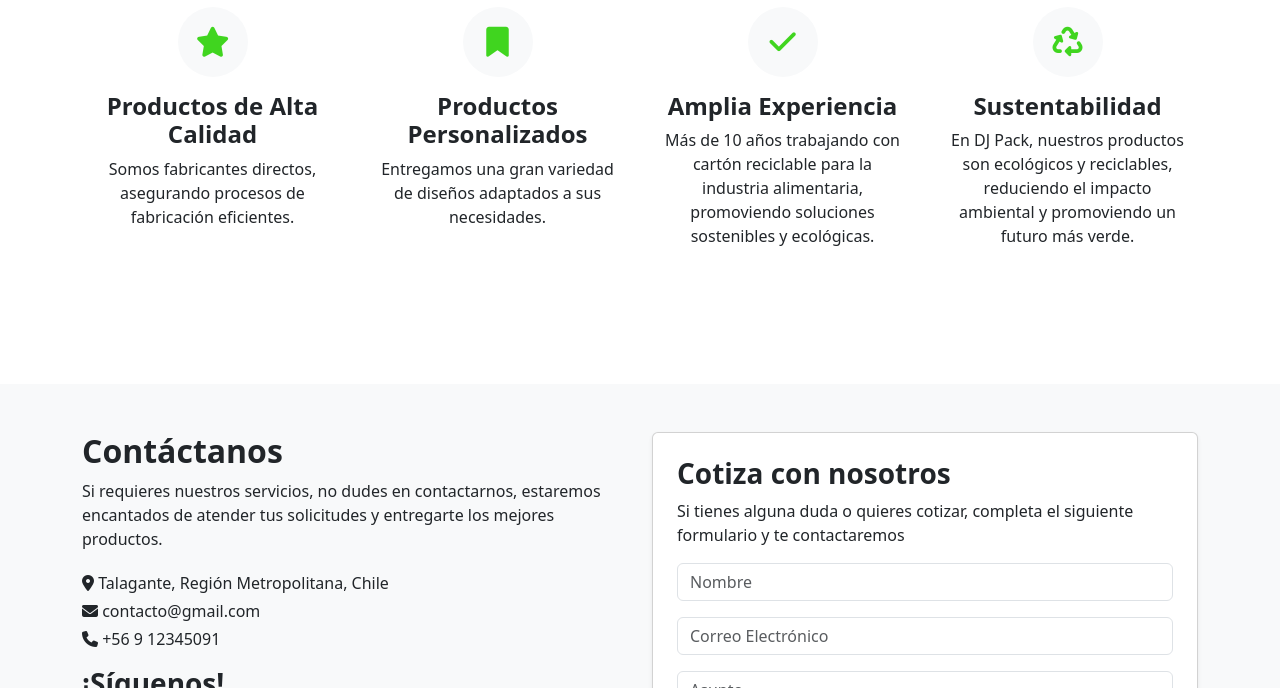
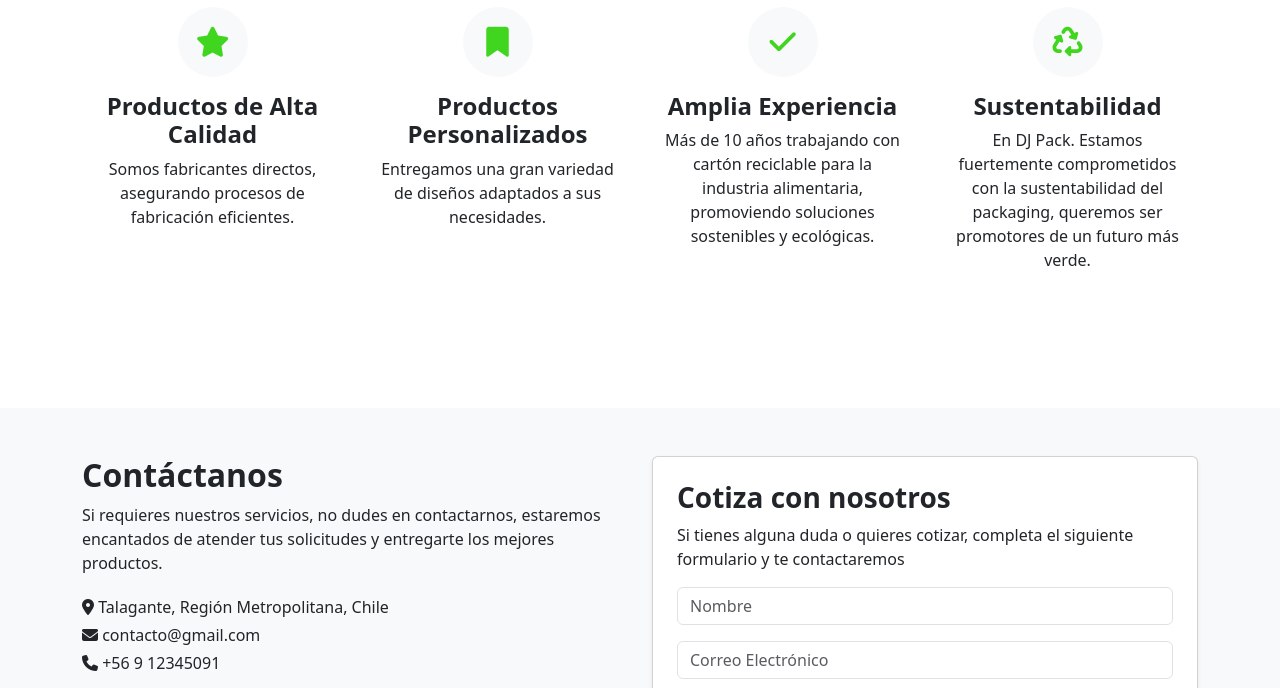
Before and after one commit to tobalpintoo/Food-Packaging, a plain HTML site: page index.html in a window 1280 px wide. Shown: the part 2180-2868 px from the top of the page. Drawn offline with nearby package versions, Linux system fonts and the light colour scheme.

Commit message:
Cambios en seccion sustentabilidad

```diff
--- a/index.html
+++ b/index.html
@@ -177,7 +177,7 @@
                             <i class="fas fa-recycle"></i>
                         </div>
                         <h4 class="fw-bold">Sustentabilidad</h4>
-                        <p>En DJ Pack, nuestros productos son ecológicos y reciclables, reduciendo el impacto ambiental y promoviendo un futuro más verde.</p>
+                        <p>En DJ Pack. Estamos fuertemente comprometidos con la sustentabilidad del packaging, queremos ser promotores de un futuro más verde.</p>
                     </div>
                 </div>
             </div>
```
